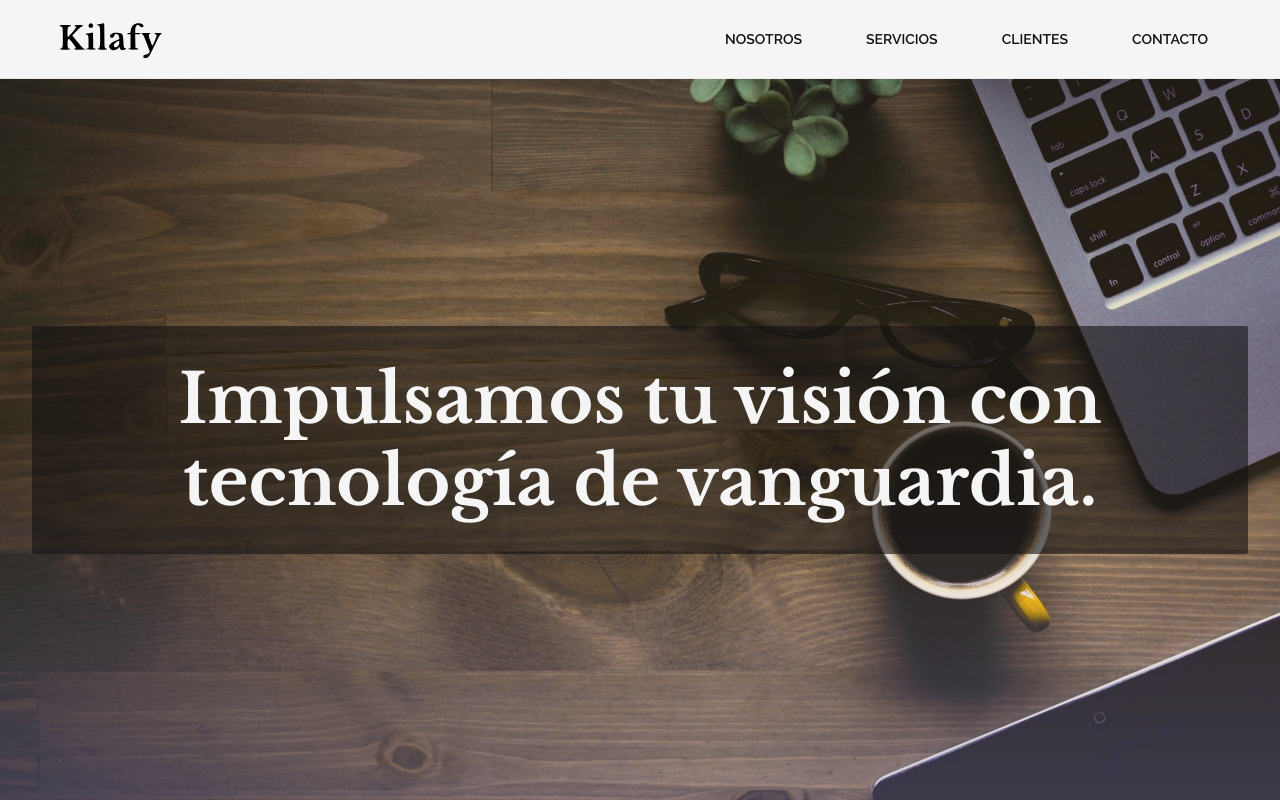
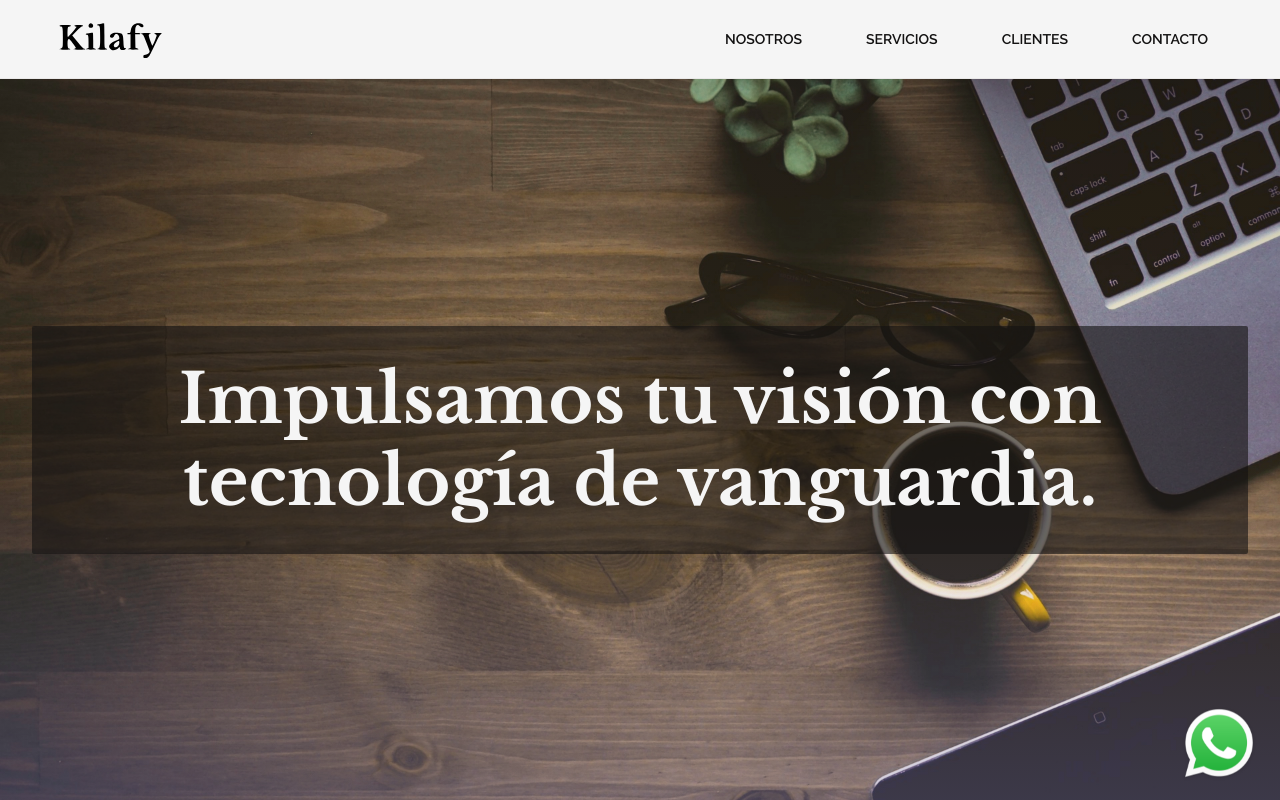
Before and after one commit to Kilafy/kilafy, a React (Vite) app: page / in a window 1280 px wide. Shown: the top 800 px of the page. Built offline with nearby package versions, Linux system fonts and the light colour scheme.

Commit message:
Add sticky WhatsApp icon

```diff
--- a/src/App.jsx
+++ b/src/App.jsx
@@ -4,12 +4,17 @@ import AboutUs from "./components/AboutUs";
 import Services from "./components/Services";
 import Metodology from "./components/Metodology";
 import ContactUs from "./components/ContactUs";
+import Whatsapp from "./components/Whatsapp";
 
 const App = () => {
   return (
     <>
       <div className="pt-[71px] lg:pt-[79px] bg-color-2">
+        {/* Sticky */}
+        <Whatsapp />
         <Header />
+
+        {/* Content */}
         <Hero />
         <AboutUs />
         <Services />
--- /dev/null
+++ b/src/components/Whatsapp.jsx
@@ -0,0 +1,30 @@
+import { useState } from "react";
+import { WhatsApp } from "../constants";
+
+const Whatsapp = () => {
+  const [showMessage, setShowMessage] = useState(false);
+
+  return (
+    <div className="fixed bottom-0 right-0 m-2 z-50 transition duration-200 ease-in-out transform hover:scale-105 md:m-4 animate-fadeInUp">
+      <div
+        className="relative"
+        onMouseEnter={() => setShowMessage(true)}
+        onMouseLeave={() => setShowMessage(false)}>
+        {showMessage && (
+          <div className="absolute bottom-20 right-0 mb-2 px-4 py-2 rounded-md shadow-lg animate-slideIn min-w-56 bg-color-3 text-color-2">
+            {WhatsApp.hoverMessage}
+          </div>
+        )}
+        <a href={WhatsApp.href} target="_blank" className="p">
+          <img
+            src={WhatsApp.src}
+            className="w-16 animate-bounce md:w-20"
+            alt={WhatsApp.alt}
+          />
+        </a>
+      </div>
+    </div>
+  );
+};
+
+export default Whatsapp;
--- a/src/constants/index.js
+++ b/src/constants/index.js
@@ -1,3 +1,10 @@
+export const WhatsApp = {
+  src: "/assets/social_media/WhatsApp.webp",
+  alt: "WhatsApp",
+  hoverMessage: "¡Hola! ¿Necesitas ayuda?",
+  href: "https://wa.me/3165266949?text=¡Hola,%20equipo%20de%20Kilafy!%0AEstoy%20interesado%20en%20sus%20servicios.",
+};
+
 export const headerContent = {
   logo: "/assets/logo/svg/Logo_Negro_Sin_Fondo.svg",
   logoAlt: "Kilafy",
--- a/tailwind.config.js
+++ b/tailwind.config.js
@@ -88,7 +88,42 @@ export default {
         },
       },
       screens: {
-        '3xl': '1900px',
+        "3xl": "1900px",
+      },
+      animation: {
+        fadeInUp: "fadeInUp 0.3s ease-out",
+        slideIn: "slideIn 0.3s ease-out",
+        bounce: "bounce 1.5s infinite",
+      },
+      keyframes: {
+        fadeInUp: {
+          "0%": {
+            opacity: 0,
+            transform: "translateY(100%)",
+          },
+          "100%": {
+            opacity: 1,
+            transform: "translateY(0)",
+          },
+        },
+        slideIn: {
+          "0%": {
+            opacity: 0,
+            transform: "translateY(20%)",
+          },
+          "100%": {
+            opacity: 1,
+            transform: "translateY(0)",
+          },
+        },
+        bounce: {
+          "0%, 100%": {
+            transform: "translateX(0)",
+          },
+          "50%": {
+            transform: "translateX(-8%)",
+          },
+        },
       },
     },
   },
```
Also changed, not shown: public/assets/social_media/WhatsApp.webp (added).
